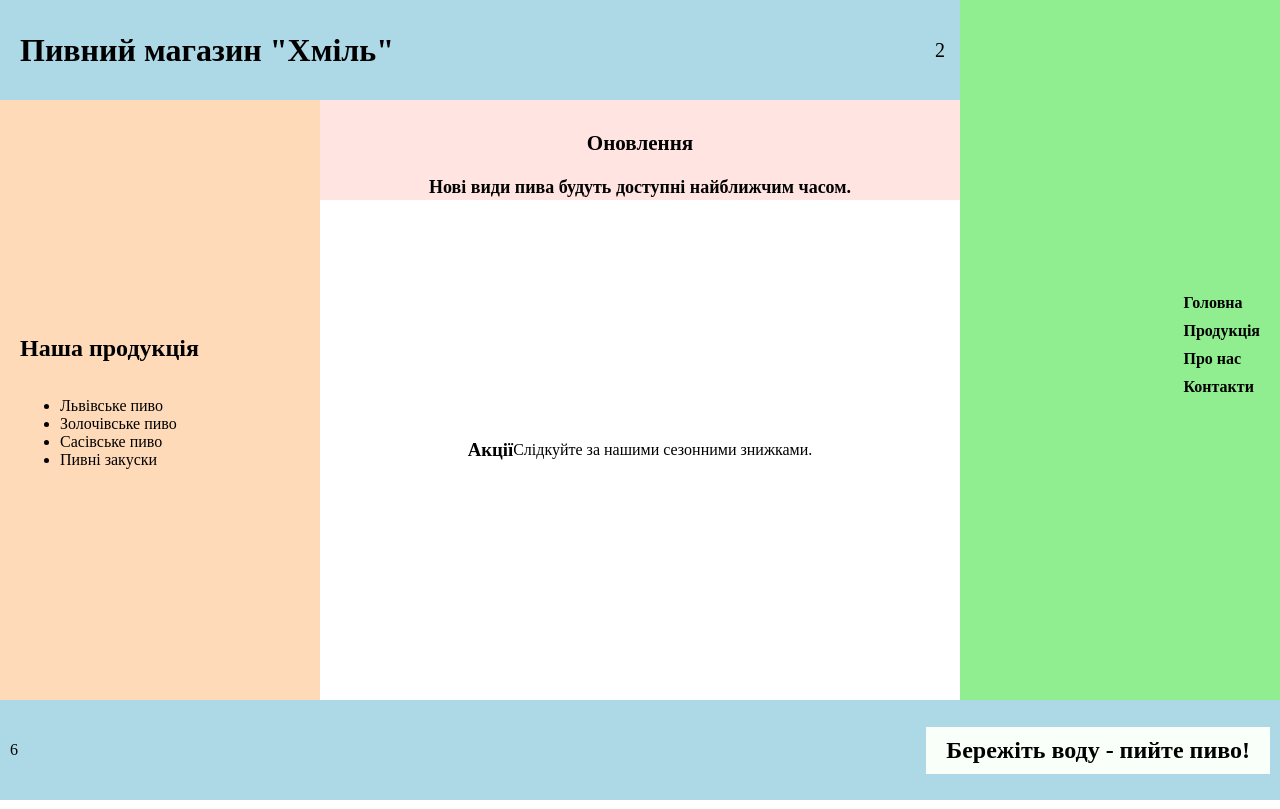
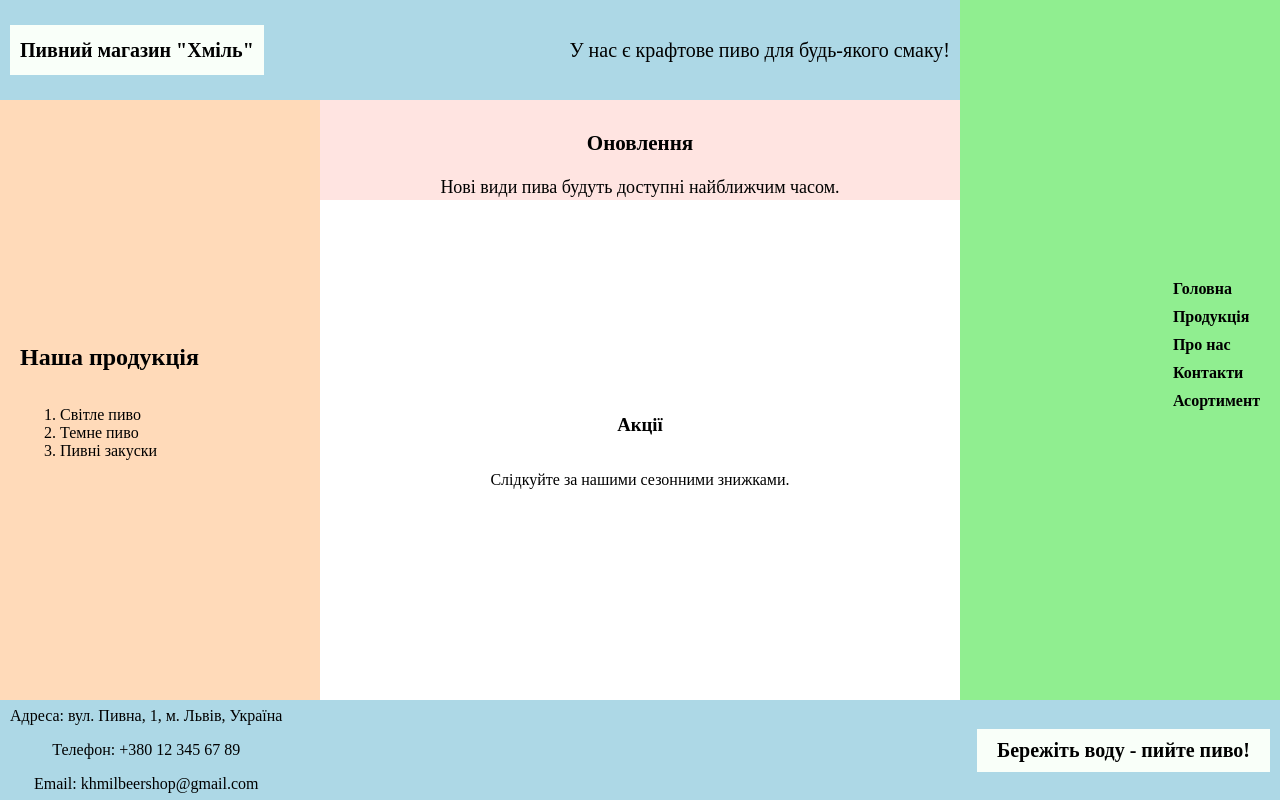
Before and after one commit to Vladikkkkkkkk/lab1_1, a plain HTML site: page products.html in a window 1280 px wide. Drawn offline with Linux system fonts and the light colour scheme.

Commit message:
final update

```diff
--- a/products.html
+++ b/products.html
@@ -9,48 +9,46 @@
 <body>
 
 <div class="container">
-    <!-- Header Block -->
-    <header class="block1">
+    <header class="header">
         <div class="left-text"><h1>Пивний магазин "Хміль"</h1></div>
-        <div class="header-right-corner">2</div>
+        <div class="header-right-corner">У нас є крафтове пиво для будь-якого смаку!</div>
     </header>
 
-    <!-- Sidebar and Navigation -->
-    <nav class="block2">
+    <nav class="navigation">
         <ul>
             <li><a href="index.html">Головна</a></li>
             <li><a href="products.html">Продукція</a></li>
             <li><a href="about.html">Про нас</a></li>
             <li><a href="contact.html">Контакти</a></li>
+            <li><a href="assortment.html">Асортимент</a></li>
         </ul>
     </nav>
 
-    <!-- Left Block with Product List -->
-    <div class="block3">
+    <div class="main-content">
         <h2>Наша продукція</h2>
-        <ul>
-            <li>Львівське пиво</li>
-            <li>Золочівське пиво</li>
-            <li>Сасівське пиво</li>
+        <ol>
+            <li>Світле пиво</li>
+            <li>Темне пиво</li>
             <li>Пивні закуски</li>
-        </ul>
+        </ol>
     </div>
 
-    <!-- Top Block for Additional Info -->
-    <div class="block4">
+    <div class="additional-content">
         <h3>Оновлення</h3>
         <p>Нові види пива будуть доступні найближчим часом.</p>
     </div>
 
-    <!-- Main Content Block -->
-    <div class="block5">
+    <div class="sub-content">
         <h3>Акції</h3>
         <p>Слідкуйте за нашими сезонними знижками.</p>
     </div>
 
-    <!-- Footer Block -->
-    <footer class="block6">
-        <span class="footer-left-corner">6</span>
+    <footer class="footer">
+        <span class="footer-left-corner">
+            <p>Адреса: вул. Пивна, 1, м. Львів, Україна</p>
+            <p>Телефон: +380 12 345 67 89</p>
+            <p>Email: khmilbeershop@gmail.com</p>
+        </span>
         <h2>Бережіть воду - пийте пиво!</h2>
     </footer>
 </div>
--- a/style.css
+++ b/style.css
@@ -1,3 +1,9 @@
+main {
+    flex: 1 1 auto;
+    display: flex;
+    width: 100%;
+  }
+
 .container {
     display: grid;
     grid-template-areas:
@@ -10,8 +16,7 @@
     height: 100vh;
 }
 
-/* Header Block */
-.block1 {
+.header {
     grid-area: header;
     background-color: lightblue;
     display: flex;
@@ -19,25 +24,26 @@
     align-items: center;
     padding: 0 10px;
     height: 100px;
-    text-align: center; /* Центрування тексту */
+    text-align: center;
 }
 
 .left-text {
+    background-color: #f9fff9;
     display: flex;
     justify-content: flex-start;
-    padding: 0 10px; /* Відступ для тексту */
+    padding: 0 10px;
+    font-size: 10px;
 }
 
 .header-right-corner {
     display: flex;
-    justify-content: flex-end;
+    justify-content:center;
     font-size: 20px;
     color: black;
-    padding: 5px;
+    padding: 0px;
 }
 
-/* Footer Block */
-.block6 {
+.footer {
     grid-area: footer;
     background-color: lightblue;
     display: flex;
@@ -47,16 +53,15 @@
     height: 100px;
 }
 
-.block6 h2 {
+.footer h2 {
     background-color: #f9fff9;
     padding: 10px 20px;
     margin: 0;
-    font-size: 24px;
+    font-size: 20px;
     text-align: right;
 }
 
-/* Side Menu */
-.block2 {
+.navigation {
     grid-area: side;
     background-color: lightgreen;
     display: flex;
@@ -66,63 +71,58 @@
     padding: 20px;
 }
 
-.block2 ul {
+.navigation ul {
     list-style: none;
     padding: 0;
 }
 
-.block2 ul li {
+.navigation ul li {
     margin-bottom: 10px;
 }
 
-.block2 ul li a {
+.navigation ul li a {
     text-decoration: none;
     font-weight: bold;
     color: #000;
 }
 
-/* Left Content */
-.block3 {
+.main-content {
     grid-area: mainleft;
     background-color: peachpuff;
     display: flex;
     flex-direction: column;
     justify-content: center;
     padding: 20px;
-    text-align: left; /* Вирівнювання тексту ліворуч */
+    text-align: left;
 }
 
-.block3 h1 {
-    margin-bottom: 10px;
+.main-content p {
+    font-size: 18px;
+    line-height: 1.5;
 }
 
-.block3 p {
-    font-size: 18px;
-    line-height: 1.5; /* Висота рядка для читабельності */
-}
-
-/* Top Block */
-.block4 {
+.additional-content {
     grid-area: top;
     background-color: mistyrose;
     padding: 10px;
     text-align: center;
-    font-weight: bold;
     font-size: 18px;
 }
 
-/* Main Content */
-.block5 {
+.additional-content h3 {
+    font-weight: bold;
+}
+
+.sub-content {
     grid-area: main;
     background-color: white;
     display: flex;
+    flex-direction: column;
     align-items: center;
     justify-content: center;
     text-align: center;
-    padding: 20px;
 }
 
-/* General Body Styles */
 body, html {
     margin: 0;
     padding: 0;
@@ -134,7 +134,6 @@ footer {
     text-align: center;
 }
 
-/* Style for external links */
 a {
     color: #0000FF;
     text-decoration: underline;
```
Also changed, not shown: about.html (+13 -14 lines), assortment.html (+17 -23 lines), contact.html (+11 -16 lines), index.html (+19 -16 lines).
